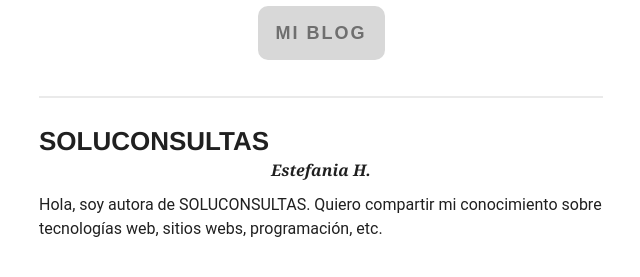
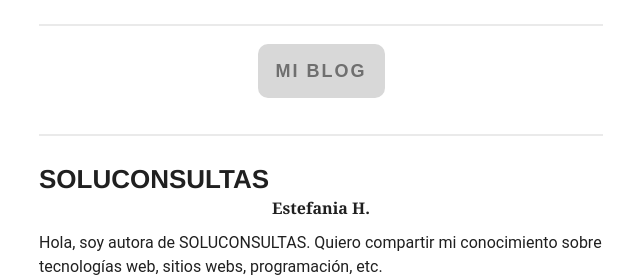
Before and after one commit to estefaniah5/soluconsultas, a plain HTML site: page index.html in a window 1280 px wide. Shown: the part 284-561 px from the top of the page, without its empty margins (319-959 px from the left). Drawn offline with Linux system fonts and the light colour scheme.

Commit message:
Update index.html

```diff
--- a/index.html
+++ b/index.html
@@ -586,6 +586,24 @@
                 </td>
             </tr>
     </tbody>
+</table><table border="0" cellpadding="0" cellspacing="0" width="100%" class="mcnDividerBlock" style="min-width:100%;">
+    <tbody class="mcnDividerBlockOuter">
+        <tr>
+            <td class="mcnDividerBlockInner" style="min-width:100%; padding:18px;">
+                <table class="mcnDividerContent" border="0" cellpadding="0" cellspacing="0" width="100%" style="min-width: 100%;border-top: 2px solid #EAEAEA;">
+                    <tbody><tr>
+                        <td>
+                            <span></span>
+                        </td>
+                    </tr>
+                </tbody></table>
+<!--
+                <td class="mcnDividerBlockInner" style="padding: 18px;">
+                <hr class="mcnDividerContent" style="border-bottom-color:none; border-left-color:none; border-right-color:none; border-bottom-width:0; border-left-width:0; border-right-width:0; margin-top:0; margin-right:0; margin-bottom:0; margin-left:0;" />
+-->
+            </td>
+        </tr>
+    </tbody>
 </table><table border="0" cellpadding="0" cellspacing="0" width="100%" class="mcnButtonBlock" style="min-width:100%;">
     <tbody class="mcnButtonBlockOuter">
         <tr>
@@ -639,7 +657,7 @@
 
                             <h1>SOLUCONSULTAS</h1>
 
-<div style="text-align: center;"><strong><span style="font-family:merriweather,georgia,times new roman,serif"><em>Estefania H.</em></span></strong></div>
+<div style="text-align: center;"><strong><span style="font-family:merriweather,georgia,times new roman,serif">Estefania H.</span></strong></div>
 
 <p><span style="font-family:roboto,helvetica neue,helvetica,arial,sans-serif">Hola, soy autora de SOLUCONSULTAS. Quiero compartir mi conocimiento sobre tecnologías web, sitios webs, programación, etc.</span><br>
 &nbsp;</p>
```
